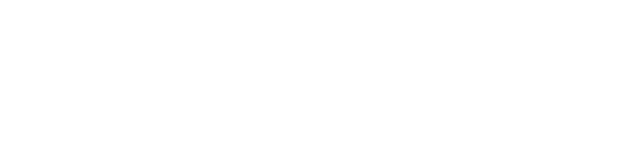
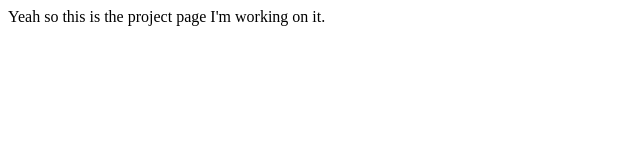
Before and after one commit to Nicholas-py/random-websiting, a plain HTML site: page index.html in a window 1280 px wide. Shown: the whole page, without its empty margins (0-640 px from the left). Drawn offline with Linux system fonts and the light colour scheme.

Commit message:
Make it a touch better

```diff
--- a/index.html
+++ b/index.html
@@ -1,4 +1,6 @@
 <!DOCTYPE html>
 <html>
-  <title> HI </title>
+  <title> I MADE A WEBSITE!! </title>
+  <text>Yeah so this is the project page
+  I'm working on it.</text>
 </html>
```
